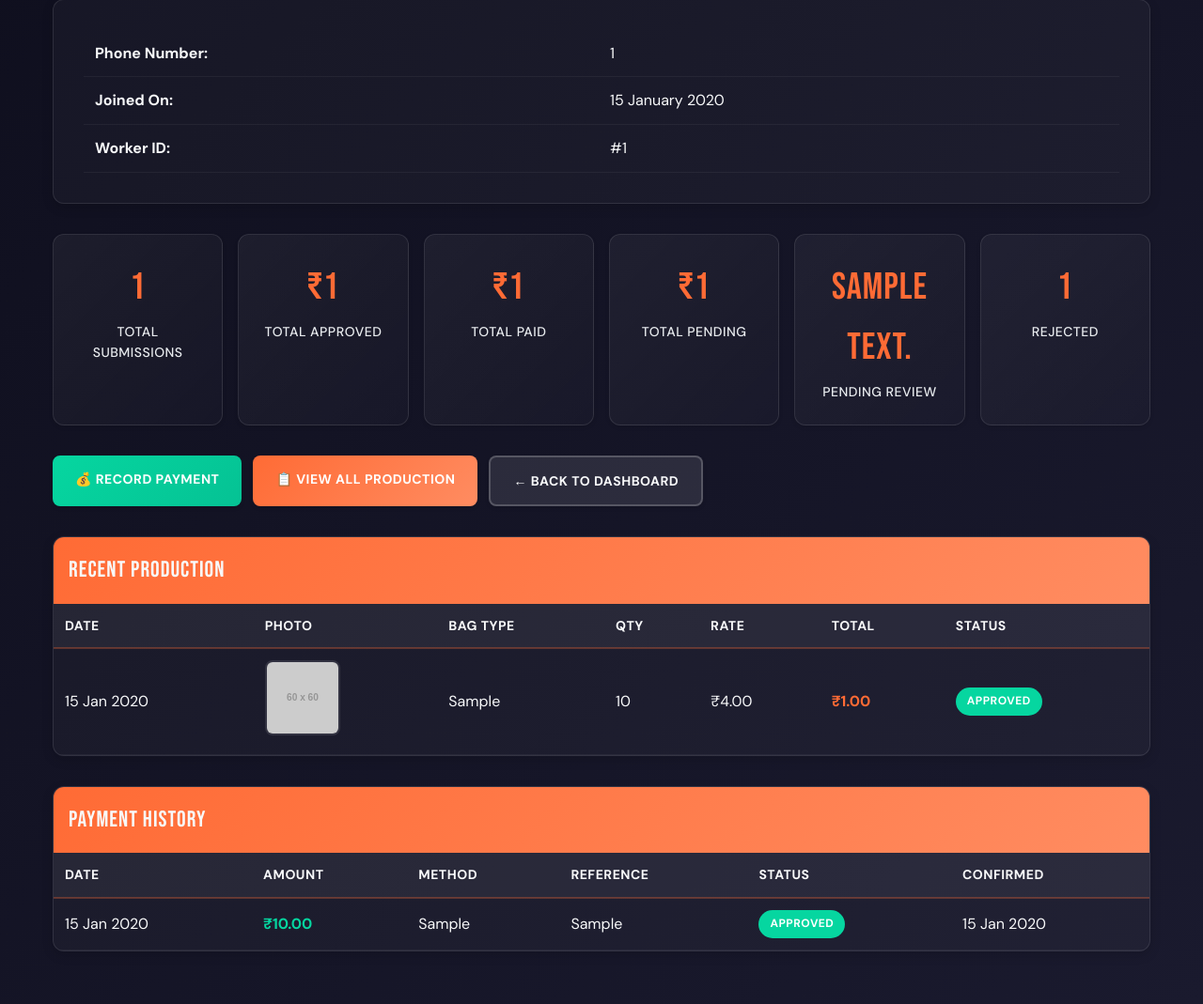
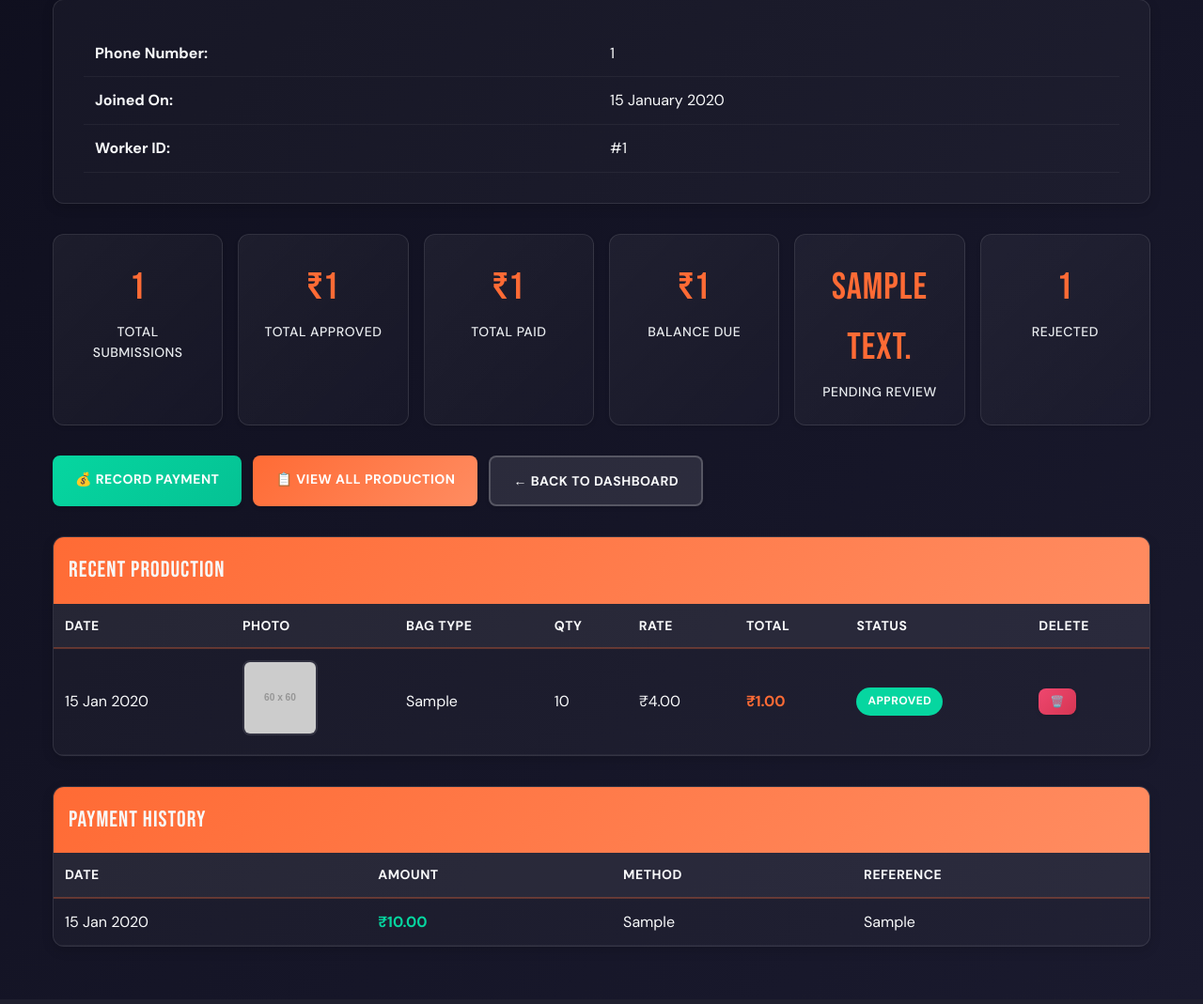
Before and after one commit to Sambhav-Shrimal/bagtracksys, a Flask app: template bagtrack/templates/worker_details.html in a window 1280 px wide. Shown: the part 126-1195 px from the top of the page at 94% size. After the commit the page ends 1140 px from the top, so only its background shows below. Run offline with Flask 3, Linux system fonts and the light colour scheme; the template is opened without the code that fills it: most values are stand-ins (such as "Sample title", 1, 10 or a date in 2020); grey boxes marked "Sample" are stand-in pictures; some libraries are stand-ins or nearby versions.

Commit message:
Update labels and add delete functionality in template

```diff
--- a/bagtrack/templates/worker_details.html
+++ b/bagtrack/templates/worker_details.html
@@ -39,7 +39,7 @@
     </div>
     <div class="stat-card">
         <div class="stat-value">₹{{ "%.0f"|format(production_summary.total_pending) }}</div>
-        <div class="stat-label">Total Pending</div>
+        <div class="stat-label">Balance Due</div>
     </div>
     <div class="stat-card">
         <div class="stat-value">{{ production_summary.pending_review }}</div>
@@ -81,6 +81,7 @@
                     <th>Rate</th>
                     <th>Total</th>
                     <th>Status</th>
+                    <th>Delete</th>
                 </tr>
             </thead>
             <tbody>
@@ -98,9 +99,16 @@
                     <td>₹{{ "%.2f"|format(prod.rate) }}</td>
                     <td class="text-accent" style="font-weight: 600;">₹{{ "%.2f"|format(prod.total_amount) }}</td>
                     <td>
-                        <span class="badge badge-{{ prod.status.lower().replace('_', '-') }}">
-                            {{ prod.status.replace('_', ' ') }}
+                        <span class="badge badge-{{ prod.status.lower() }}">
+                            {{ prod.status }}
                         </span>
+                    </td>
+                    <td>
+                        <form method="POST" action="{{ url_for('admin_delete_production', production_id=prod.production_id) }}" style="display:inline;">
+                            <button type="submit" class="btn btn-danger"
+                                style="padding: 0.4rem 0.75rem; font-size: 0.75rem;"
+                                onclick="return confirm('Delete this production entry?')">🗑️</button>
+                        </form>
                     </td>
                 </tr>
                 {% endfor %}
@@ -124,8 +132,6 @@
                     <th>Amount</th>
                     <th>Method</th>
                     <th>Reference</th>
-                    <th>Status</th>
-                    <th>Confirmed</th>
                 </tr>
             </thead>
             <tbody>
@@ -135,18 +141,6 @@
                     <td class="text-success" style="font-weight: 600;">₹{{ "%.2f"|format(payment.amount) }}</td>
                     <td>{{ payment.payment_method.replace('_', ' ') }}</td>
                     <td>{{ payment.transaction_reference or '-' }}</td>
-                    <td>
-                        <span class="badge badge-{{ payment.status.lower().replace('_', '-') }}">
-                            {{ payment.status.replace('_', ' ') }}
-                        </span>
-                    </td>
-                    <td>
-                        {% if payment.confirmed_at %}
-                            {{ payment.confirmed_at.strftime('%d %b %Y') }}
-                        {% else %}
-                            -
-                        {% endif %}
-                    </td>
                 </tr>
                 {% endfor %}
             </tbody>
```
